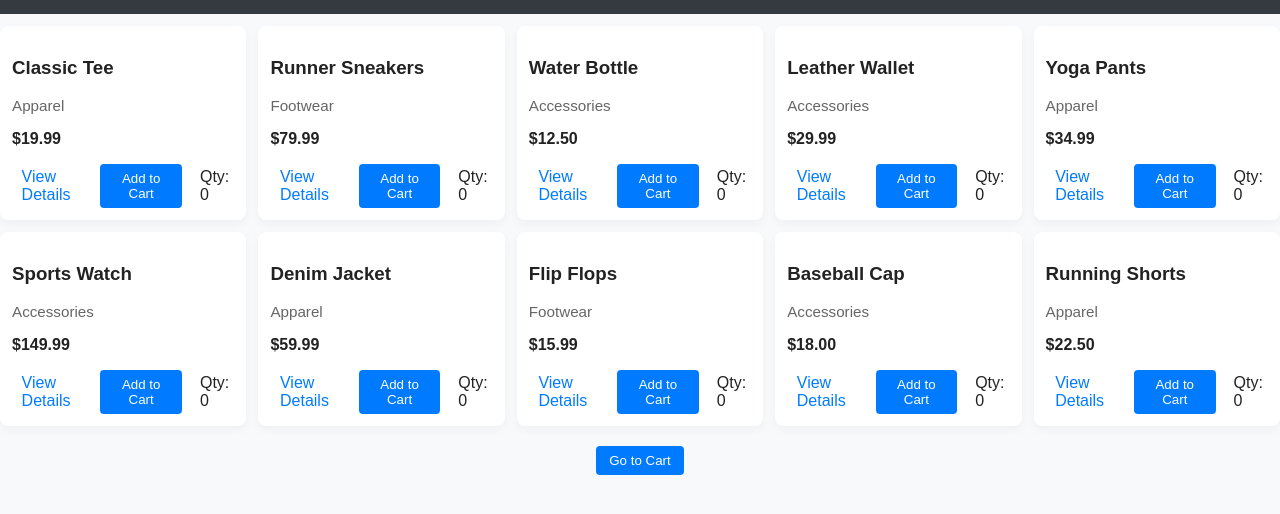
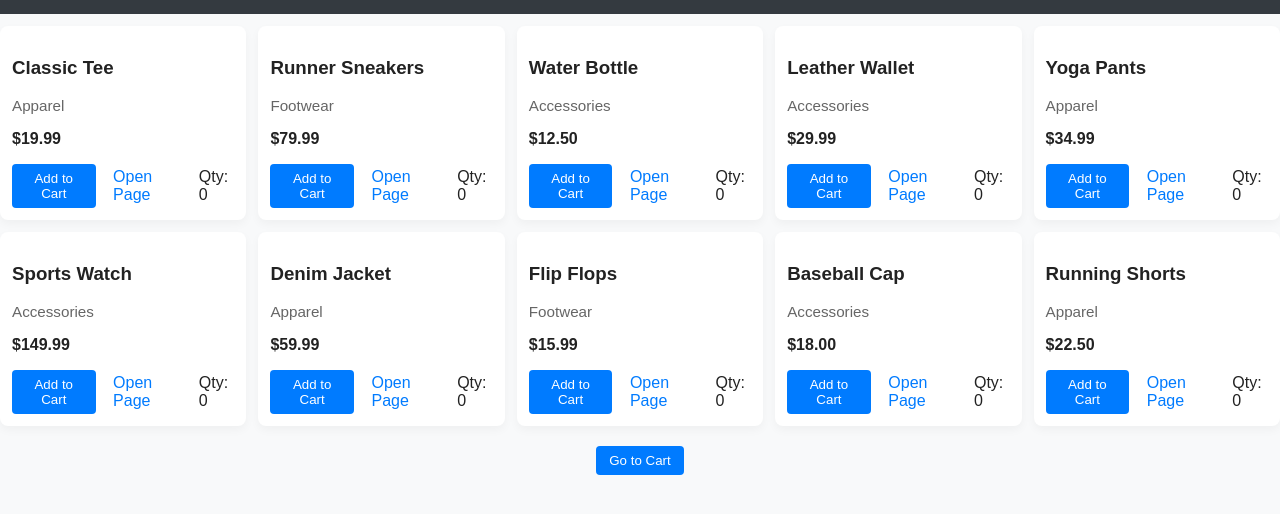
Before and after one commit to vishwasv45/DemoShop, a plain HTML site: page products.html in a window 1280 px wide. Shown: the part 116-630 px from the top of the page. Drawn offline with Linux system fonts and the light colour scheme.

Commit message:
Update product card link to point to product page instead of details page

```diff
--- a/products.html
+++ b/products.html
@@ -38,8 +38,8 @@ initPage('products').then(function(){
             '<p class="muted">'+escapeHtml(p.category)+'</p>'+
             '<p class="price">$'+p.price.toFixed(2)+'</p>'+
             '<div class="card-actions">'+
-                '<a class="link" href="product-details.html?id='+p.id+'">View Details</a>'+
                 '<button id="add-'+p.id+'">Add to Cart</button>'+
+                '<a class="link" href="product.html?id='+p.id+'">Open Page</a>'+
                 '<span id="qty-'+p.id+'" style="margin-left:10px;">Qty: '+qty+'</span>'+
             '</div>';
         productsDiv.appendChild(card);
```
